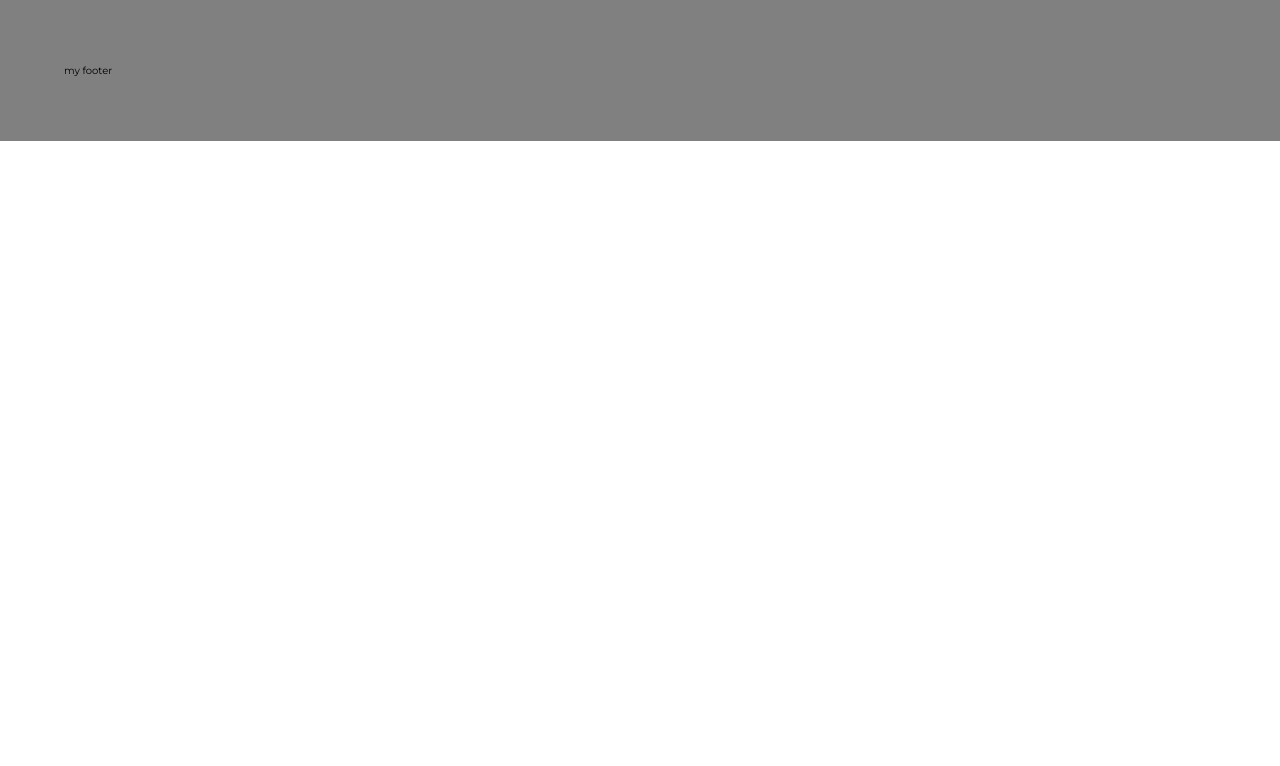
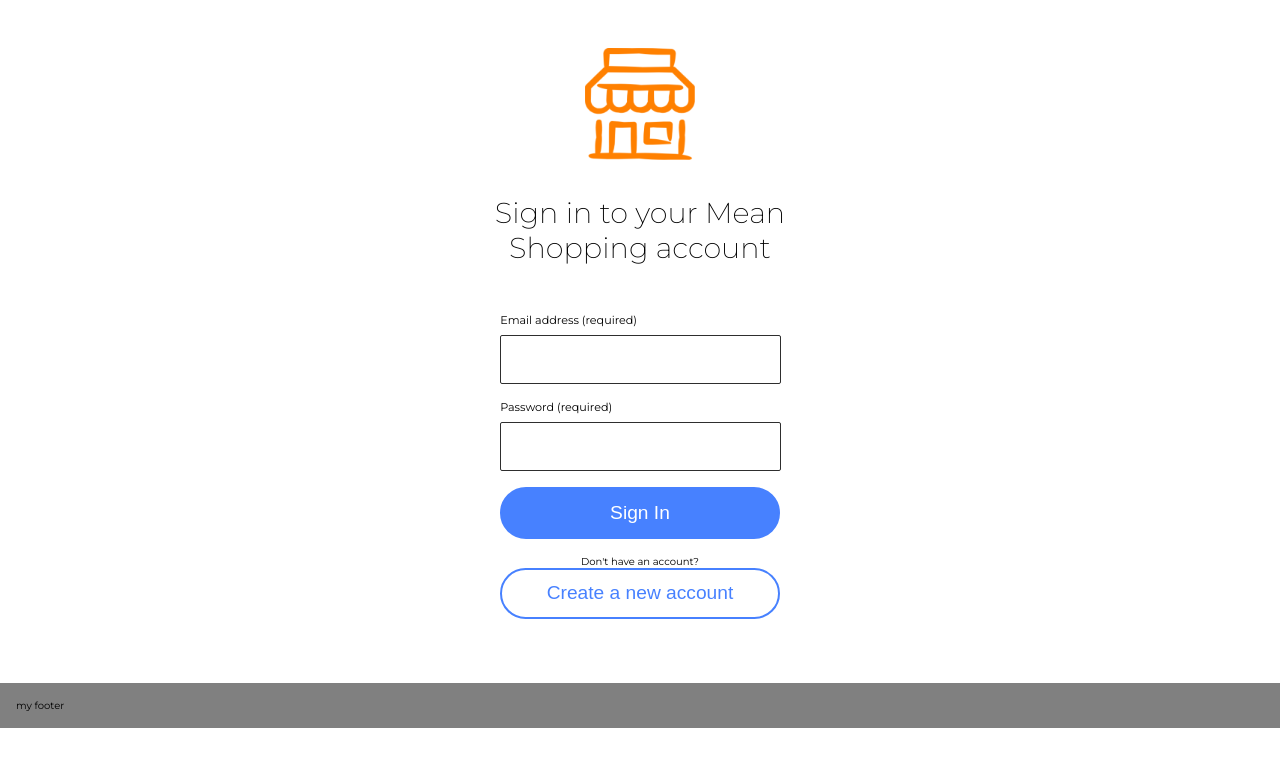
Before and after one commit to JaredAvila/mean_store, an Angular app in the folder client/: page /login in a window 1280 px wide. Before the commit this address led to /. Shown: the top 766 px of the page. Built offline with nearby package versions, Linux system fonts and the light colour scheme.

Commit message:
login/register components done

```diff
--- a/client/src/app/app.module.ts
+++ b/client/src/app/app.module.ts
@@ -19,9 +19,11 @@ import { AddToCartComponent } from './add-to-cart/add-to-cart.component';
 import { CartComponent } from './cart/cart.component';
 import { CartItemComponent } from './cart-item/cart-item.component';
 import { FooterComponent } from './footer/footer.component';
+import { LoginComponent } from './login/login.component';
+import { RegisterComponent } from './register/register.component';
 
 @NgModule({
-  declarations: [AppComponent, HomeComponent, LandingComponent, NavbarComponent, SaleComponent, ItemComponent, PopularItemsComponent, FeaturedCategoriesComponent, CategoryComponent, CategoryPageComponent, ItemPageComponent, SearchResultsComponent, AddToCartComponent, CartComponent, CartItemComponent, FooterComponent],
+  declarations: [AppComponent, HomeComponent, LandingComponent, NavbarComponent, SaleComponent, ItemComponent, PopularItemsComponent, FeaturedCategoriesComponent, CategoryComponent, CategoryPageComponent, ItemPageComponent, SearchResultsComponent, AddToCartComponent, CartComponent, CartItemComponent, FooterComponent, LoginComponent, RegisterComponent],
   imports: [BrowserModule, AppRoutingModule],
   providers: [],
   bootstrap: [AppComponent]
--- a/client/src/app/footer/footer.component.scss
+++ b/client/src/app/footer/footer.component.scss
@@ -1,5 +1,5 @@
 p {
-  padding: 4rem;
+  padding: 1rem;
   background-color: grey;
   color: black;
 }
--- /dev/null
+++ b/client/src/app/login/login.component.html
@@ -0,0 +1,26 @@
+<div class="login">
+  <a routerLink="/home"
+    ><img src="../../logo.png" alt="" class="login__img"
+  /></a>
+  <h2 class="login__text">Sign in to your Mean Shopping account</h2>
+  <form action="#" class="login__form">
+    <label class="login__form--label" for="email"
+      >Email address (required)</label
+    >
+    <input class="login__form--input" type="text" name="email" />
+    <label class="login__form--label" for="passwrod">Password (required)</label>
+    <input class="login__form--input" type="password" name="password" />
+    <button type="button" class="login__form--button login__form--button-solid">
+      Sign In
+    </button>
+    <p>Don't have an account?</p>
+    <a routerLink="/register"
+      ><button
+        type="button"
+        class="login__form--button login__form--button-clear"
+      >
+        Create a new account
+      </button></a
+    >
+  </form>
+</div>
--- /dev/null
+++ b/client/src/app/login/login.component.scss
@@ -0,0 +1,85 @@
+@import "../../styles.scss";
+
+.login {
+  width: fit-content;
+  margin: auto;
+  text-align: center;
+  padding: 3rem;
+
+  &__img {
+    height: 7rem;
+    margin: auto;
+    margin-bottom: 2rem;
+  }
+
+  &__text {
+    font-size: 1.8rem;
+    font-weight: 200;
+    width: 60%;
+    margin: auto;
+    margin-bottom: 3rem;
+  }
+
+  &__form {
+    width: 50%;
+    margin: auto;
+    text-align: center;
+
+    > * {
+      display: block;
+    }
+
+    &--label {
+      margin-bottom: 0.5rem;
+      font-size: 0.7rem;
+      text-align: left;
+    }
+
+    &--input {
+      padding: 1rem 0.5rem;
+      border-radius: 2px;
+      border: 1px solid $color-dark;
+      width: 94%;
+      margin-bottom: 1rem;
+    }
+
+    &--button {
+      cursor: pointer;
+      text-align: center;
+      width: 100%;
+      padding: 0.8rem 1.5rem;
+      outline: none;
+      border-radius: 2.5rem;
+      font-size: 1.2rem;
+      margin: auto;
+      margin-bottom: 1rem;
+      transition: $transition;
+
+      &:active {
+        filter: brightness(0.9);
+      }
+
+      &-solid {
+        border: 2px solid $color-blue;
+        color: white;
+        background-color: $color-blue;
+
+        &:hover {
+          background-color: white;
+          color: $color-blue;
+        }
+      }
+
+      &-clear {
+        border: 2px solid $color-blue;
+        color: $color-blue;
+        background-color: white;
+
+        &:hover {
+          background-color: $color-blue;
+          color: white;
+        }
+      }
+    }
+  }
+}
--- /dev/null
+++ b/client/src/app/login/login.component.ts
@@ -0,0 +1,15 @@
+import { Component, OnInit } from '@angular/core';
+
+@Component({
+  selector: 'app-login',
+  templateUrl: './login.component.html',
+  styleUrls: ['./login.component.scss']
+})
+export class LoginComponent implements OnInit {
+
+  constructor() { }
+
+  ngOnInit() {
+  }
+
+}
--- a/client/src/app/navbar/navbar.component.html
+++ b/client/src/app/navbar/navbar.component.html
@@ -37,9 +37,11 @@
             </button></a
           >
         </form>
-        <i class="material-icons navigation__icon--1">
-          account_circle
-        </i>
+        <a routerLink="/register"
+          ><i class="material-icons navigation__icon--1">
+            account_circle
+          </i></a
+        >
         <a routerLink="/cart">
           <i class="material-icons navigation__icon--2">
             shopping_cart
--- /dev/null
+++ b/client/src/app/register/register.component.html
@@ -0,0 +1,36 @@
+<div class="login">
+  <a routerLink="/home"
+    ><img src="../../logo.png" alt="" class="login__img"
+  /></a>
+  <h2 class="login__text">Create your Mean Shopping account</h2>
+  <p>* required field</p>
+  <form action="#" class="login__form">
+    <label class="login__form--label" for="first_name">First name*</label>
+    <input class="login__form--input" type="text" name="first_name" required />
+    <label class="login__form--label" for="last_name">Last name*</label>
+    <input class="login__form--input" required type="text" name="last_name" />
+    <label class="login__form--label" for="email">Email address*</label>
+    <input class="login__form--input" type="email" name="email" required />
+    <label class="login__form--label" for="password">Password*</label>
+    <input
+      class="login__form--input"
+      type="password"
+      name="password"
+      required
+    />
+    <label class="login__form--label" for="password2">Confirm password</label>
+    <input class="login__form--input" type="password" name="password2" />
+    <button type="button" class="login__form--button login__form--button-solid">
+      Create Account
+    </button>
+    <p>Already have an account?</p>
+    <a routerLink="/login"
+      ><button
+        type="button"
+        class="login__form--button login__form--button-clear"
+      >
+        Sign In
+      </button></a
+    >
+  </form>
+</div>
--- /dev/null
+++ b/client/src/app/register/register.component.scss
@@ -0,0 +1,85 @@
+@import "../../styles.scss";
+
+.login {
+  width: fit-content;
+  margin: auto;
+  text-align: center;
+  padding: 3rem;
+
+  &__img {
+    height: 7rem;
+    margin: auto;
+    margin-bottom: 2rem;
+  }
+
+  &__text {
+    font-size: 1.8rem;
+    font-weight: 200;
+    width: 60%;
+    margin: auto;
+    margin-bottom: 3rem;
+  }
+
+  &__form {
+    width: 50%;
+    margin: auto;
+    text-align: center;
+
+    > * {
+      display: block;
+    }
+
+    &--label {
+      margin-bottom: 0.5rem;
+      font-size: 0.7rem;
+      text-align: left;
+    }
+
+    &--input {
+      padding: 1rem 0.5rem;
+      border-radius: 2px;
+      border: 1px solid $color-dark;
+      width: 94%;
+      margin-bottom: 1rem;
+    }
+
+    &--button {
+      cursor: pointer;
+      text-align: center;
+      width: 100%;
+      padding: 0.8rem 1.5rem;
+      outline: none;
+      border-radius: 2.5rem;
+      font-size: 1.2rem;
+      margin: auto;
+      margin-bottom: 1rem;
+      transition: $transition;
+
+      &:active {
+        filter: brightness(0.9);
+      }
+
+      &-solid {
+        border: 2px solid $color-blue;
+        color: white;
+        background-color: $color-blue;
+
+        &:hover {
+          background-color: white;
+          color: $color-blue;
+        }
+      }
+
+      &-clear {
+        border: 2px solid $color-blue;
+        color: $color-blue;
+        background-color: white;
+
+        &:hover {
+          background-color: $color-blue;
+          color: white;
+        }
+      }
+    }
+  }
+}
--- /dev/null
+++ b/client/src/app/register/register.component.ts
@@ -0,0 +1,15 @@
+import { Component, OnInit } from '@angular/core';
+
+@Component({
+  selector: 'app-register',
+  templateUrl: './register.component.html',
+  styleUrls: ['./register.component.scss']
+})
+export class RegisterComponent implements OnInit {
+
+  constructor() { }
+
+  ngOnInit() {
+  }
+
+}
```
Also changed, not shown: client/src/app/app-routing.module.ts (+10 -0 lines), 2 other files (tests, documents, lock files or other folders).
